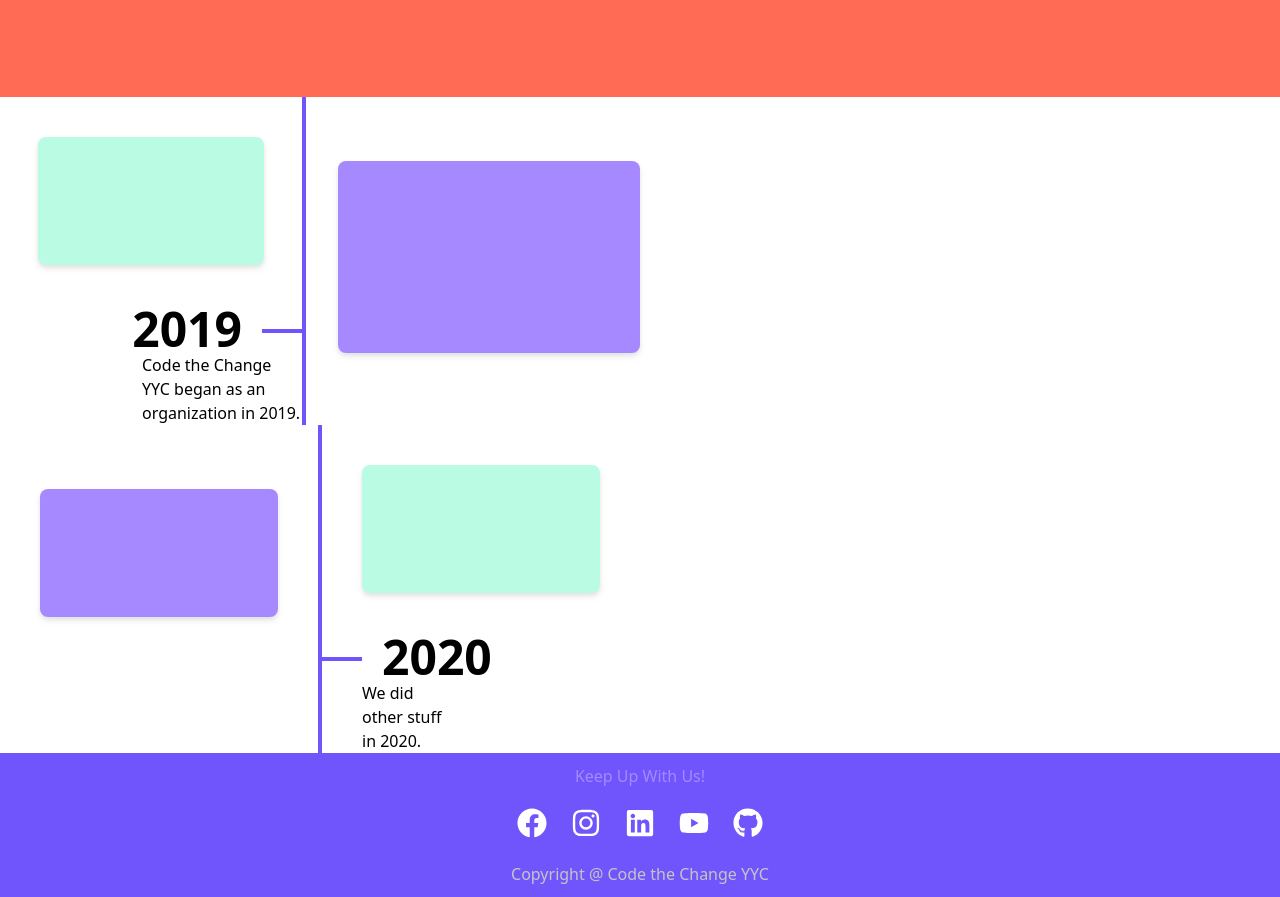
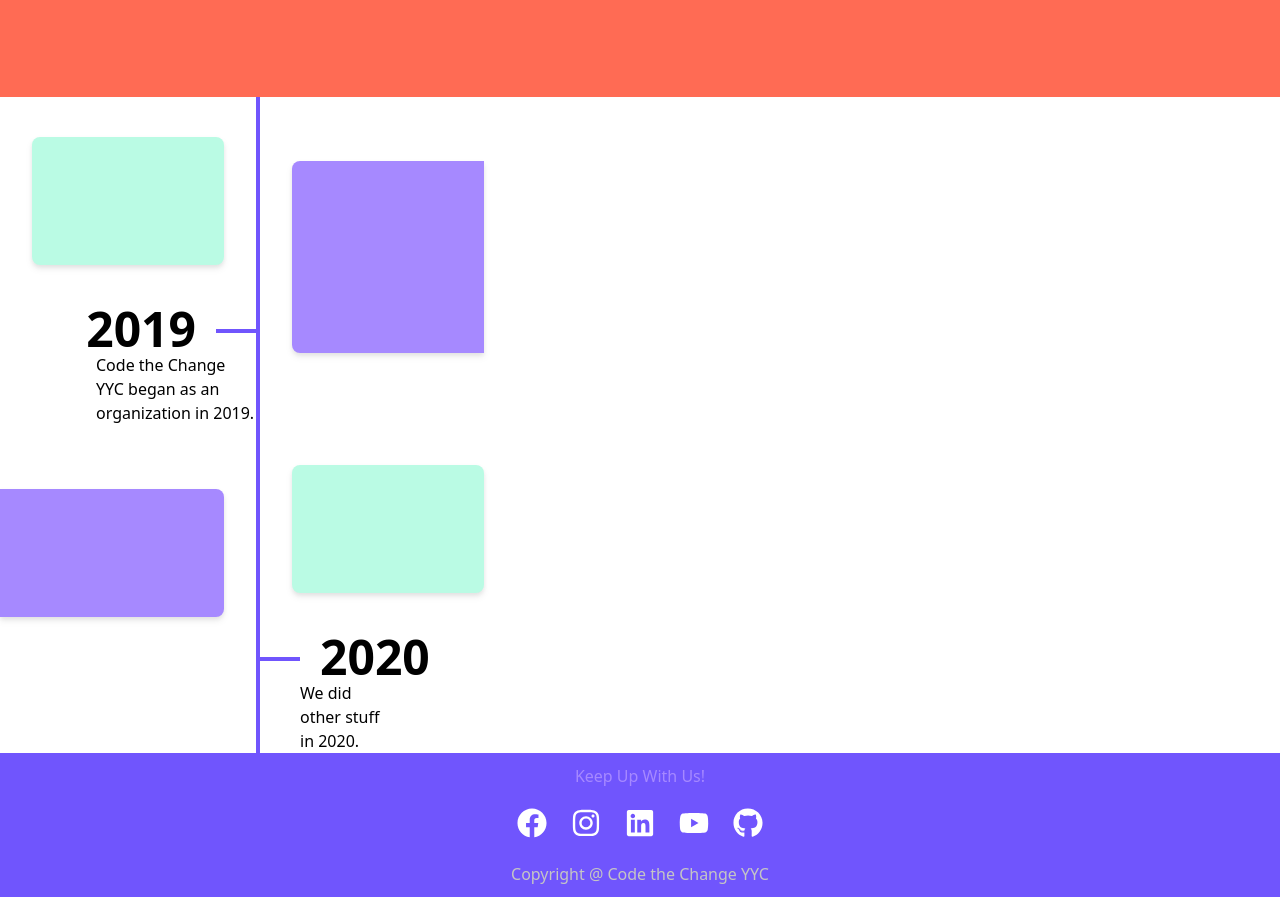
Before and after one commit to Code-the-Change-YYC/code-the-change-yyc-site, a Next.js app: page / in a window 1280 px wide. Shown: the part 4360-5257 px from the top of the page. Built offline with nearby package versions, Linux system fonts and the light colour scheme; a web font is replaced by a local one.

Commit message:
fix: update widths for timeline

```diff
--- a/components/Timeline.jsx
+++ b/components/Timeline.jsx
@@ -28,8 +28,8 @@ const Timeline = () => {
     <>
       <div className={TIMELINE_CONTAINER}>
         <div className="flex flex-row flex-start">
-          <div className="flex flex-col w-96 items-center">
-            <div className="box-border h-32 w-3/4 bg-[#BAFBE4] mt-10 rounded-lg drop-shadow-md" />
+          <div className="flex flex-col items-center">
+            <div className="box-border h-32 w-48 bg-[#BAFBE4] mx-8 mt-10 rounded-lg drop-shadow-md" />
             <div className="flex flex-row ml-auto mt-10">
               <div className="px-5 text-5xl font-semibold">2019</div>
               <div className="top-1/2 relative border-t-4 border-[#7055FD] w-10" />
@@ -37,17 +37,17 @@ const Timeline = () => {
             <div className="w-40 ml-auto">Code the Change YYC began as an organization in 2019. </div>
           </div>
           <div className="border-l-4 border-[#7055FD] h-30" />
-          <div className="box-border h-48 w-96 bg-[#A689FF] ml-8 mt-16 rounded-lg drop-shadow-md" />
+          <div className="box-border h-48 w-48 bg-[#A689FF] ml-8 mt-16 rounded-l-lg drop-shadow-md" />
         </div>
       </div>
       <div className={TIMELINE_CONTAINER}>
         <div className="flex flex-row flex-start">
-          <div className="flex flex-col w-96 items-center">
-            <div className="box-border h-32 w-3/4 bg-[#A689FF] mt-16 rounded-lg drop-shadow-md" />
+          <div className="flex flex-col items-center">
+            <div className="box-border h-32 w-56 bg-[#A689FF] mr-8 mt-16 rounded-r-lg drop-shadow-md" />
           </div>
           <div className="border-l-4 border-[#7055FD] h-30" />
-          <div className="flex flex-col w-96 items-center">
-            <div className="box-border h-32 w-3/4 bg-[#BAFBE4] mt-10 rounded-lg drop-shadow-md" />
+          <div className="flex flex-col items-center">
+            <div className="box-border h-32 w-48 bg-[#BAFBE4] ml-8 mt-10 rounded-lg drop-shadow-md" />
             <div className="flex flex-row mr-auto mt-10">
               <div className="top-1/2 relative border-t-4 border-[#7055FD] w-10" />
               <div className="px-5 text-5xl font-semibold">2020</div>
```
